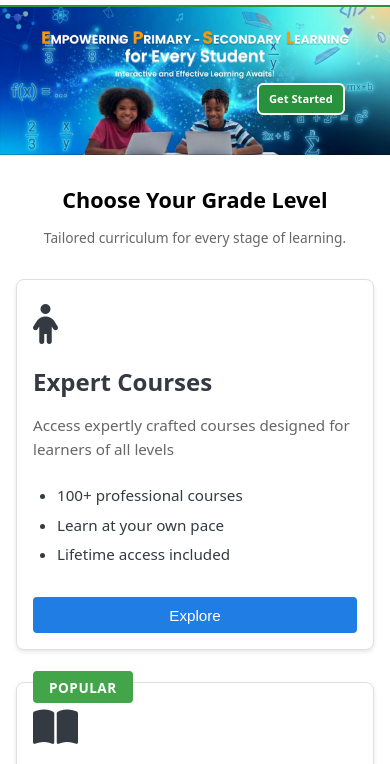
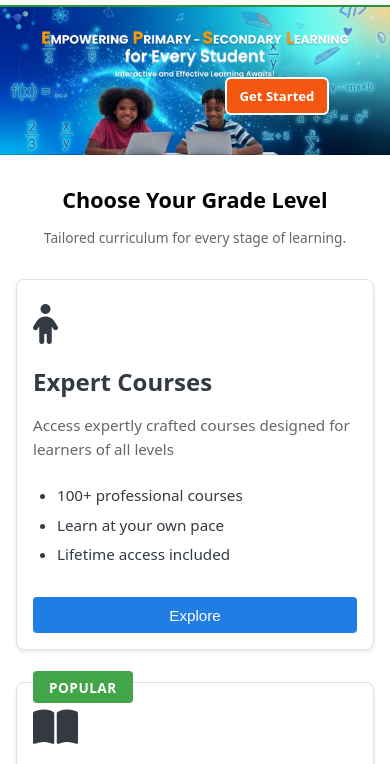
Before and after one commit to Jodankyi/Learn56, a plain HTML site: page index.html in a window 390 px wide. Shown: the part 80-844 px from the top of the page. Drawn offline with Linux system fonts and the light colour scheme.

Commit message:
Update hero CTA size color and position

```diff
--- a/style.css
+++ b/style.css
@@ -780,15 +780,15 @@ main {
 .btn-hero-cta {
   position: absolute;
   top: 61%;
-  right: clamp(7rem, 16vw, 15rem);
+  right: clamp(10rem, 20vw, 18rem);
   transform: translateY(-50%);
-  padding: 0.9rem 2rem;
-  background: var(--accent-green);
+  padding: 1.05rem 2.4rem;
+  background: var(--secondary);
   color: #fff;
   text-decoration: none;
   border-radius: var(--radius-md);
   font-weight: 700;
-  font-size: 1.15rem;
+  font-size: 1.35rem;
   transition: all var(--transition-slow);
   cursor: pointer;
   box-shadow: var(--shadow-md);
@@ -796,7 +796,7 @@ main {
 }
 
 .btn-hero-cta:hover {
-  background: var(--accent-green-light);
+  background: #d97706;
   transform: translateY(-50%) scale(1.08);
   box-shadow: var(--shadow-lg);
 }
@@ -3136,7 +3136,7 @@ body.modal-open {
 
   .btn-hero-cta {
     top: 68%;
-    right: 1.25rem;
+    right: 4rem;
   }
 
   .section-header {
@@ -3160,11 +3160,11 @@ body.modal-open {
   .btn-hero-cta {
     top: auto;
     bottom: 2rem;
-    right: 4rem;
+    right: 6rem;
     left: auto;
     transform: none;
-    font-size: 0.84rem;
-    padding: 0.5rem 0.85rem;
+    font-size: 0.96rem;
+    padding: 0.62rem 1rem;
     white-space: nowrap;
   }
 
@@ -3189,9 +3189,9 @@ body.modal-open {
 
   .btn-hero-cta {
     bottom: 2.35rem;
-    right: 3.2rem;
-    font-size: 0.76rem;
-    padding: 0.45rem 0.75rem;
+    right: 4.5rem;
+    font-size: 0.88rem;
+    padding: 0.55rem 0.9rem;
   }
 
   .section-title,
@@ -3214,9 +3214,9 @@ body.modal-open {
 @media (max-width: 390px) {
   .btn-hero-cta {
     bottom: 2.5rem;
-    right: 2.8rem;
-    font-size: 0.7rem;
-    padding: 0.4rem 0.65rem;
+    right: 3.8rem;
+    font-size: 0.82rem;
+    padding: 0.5rem 0.8rem;
   }
 }
 
```
